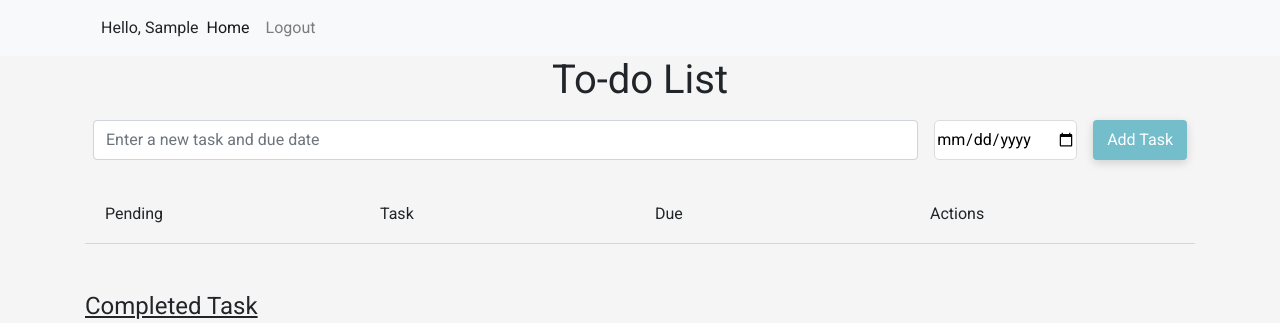
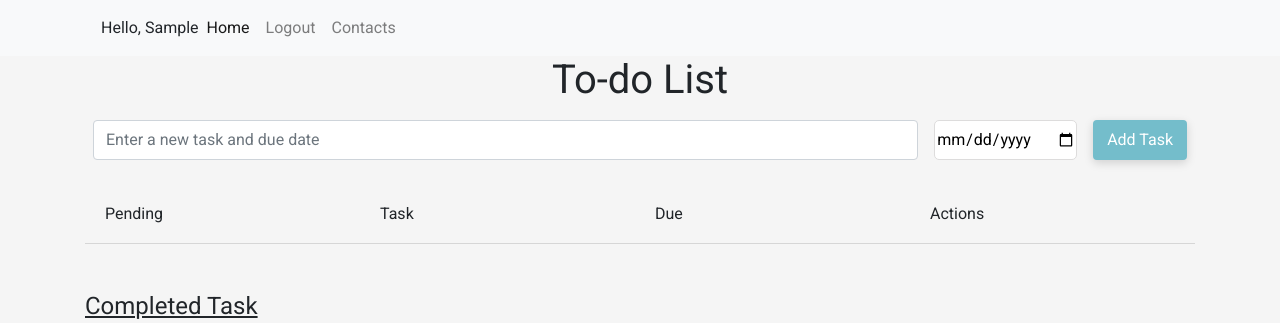
Before and after one commit to jgustavoj/python_junior_project, a Flask app: page /todos in a window 1280 px wide. Shown: the top 323 px of the page. Run offline with Flask 2, Linux system fonts and the light colour scheme; the visitor is signed in with stand-in values (Sample User, id 1); data comes from the database, SQL or seed files in the repository; data that the repository does not hold is empty; some libraries are stand-ins or nearby versions.

Commit message:
adding contacts route and template

```diff
--- a/src/templates/base.html
+++ b/src/templates/base.html
@@ -31,6 +31,8 @@
                 <a class="nav-item nav-link active" href="{{ url_for('views.all_todos')}}">Home <span
                         class="sr-only">(current)</span></a>
                 <a class="nav-item nav-link" href="{{ url_for('auth.logout')}} ">Logout</a>
+                <a class="nav-item nav-link" href="{{ url_for('views.all_contacts')}} ">Contacts</a>
+
                 {% else %}
                 <a class="nav-item nav-link" href="{{ url_for('auth.login')}} ">Login</a>
                 <a class="nav-item nav-link" href="{{ url_for('auth.signup')}} ">Signup</a>
--- a/src/views.py
+++ b/src/views.py
@@ -11,6 +11,18 @@ views = Blueprint('views', __name__)
 def home():
     return render_template('login.html', user=current_user)
 
+"""
+Contacts Views
+"""
+
+@views.route('/contacts')
+def all_contacts():
+    return render_template('contacts.html', user=current_user)
+
+
+"""
+To-do Views
+"""
 
 # All task with user route
 @views.route('/todos')
```
Also changed, not shown: src/templates/contacts.html (added, +7 -0 lines).
